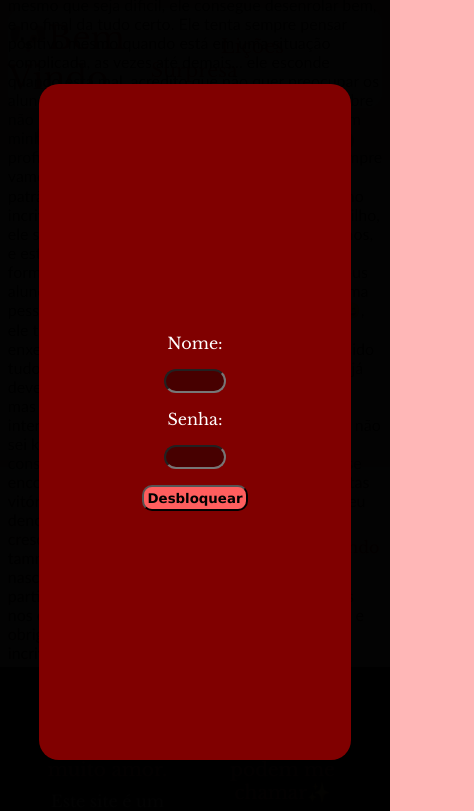
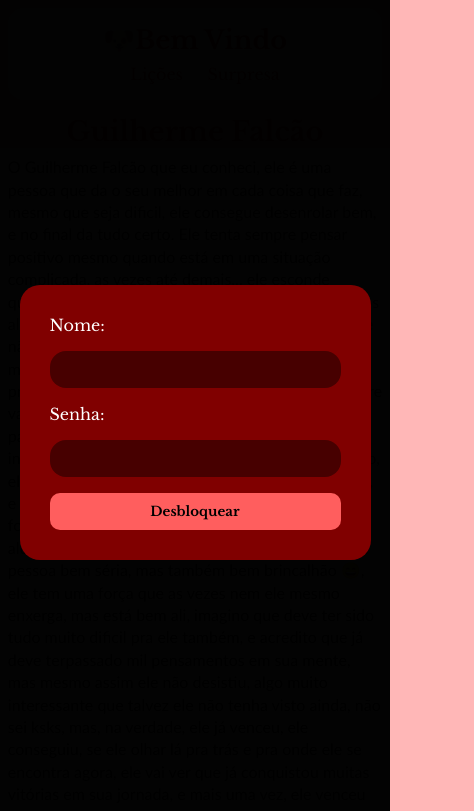
Before and after one commit to cibelly-s/Projeto-GG, a plain HTML site: page HTML/falcao.html in a window 390 px wide. Shown: the top 811 px of the page, 474 px wide, since content can reach past the window. Drawn offline with nearby package versions, Linux system fonts and the light colour scheme.

Commit message:
projeto-GG

```diff
--- a/CSS/escondido.css
+++ b/CSS/escondido.css
@@ -8,7 +8,7 @@
 
 html,body{
   height:100%;
-  background:linear-gradient(180deg,#071020 0%, #0f1724 100%);
+  background:linear-gradient(180deg,#330000 0%, #4d0000 100%);
   color:#e6eef8;
   -webkit-font-smoothing:antialiased;
 }
--- a/CSS/falcao.css
+++ b/CSS/falcao.css
@@ -1,24 +1,23 @@
 @import url('https://fonts.googleapis.com/css2?family=Libre+Baskerville:ital,wght@0,400;0,700;1,400&display=swap');
 
 * {
-    margin: 0%;
-    padding: 0%;
+    margin: 0;
+    padding: 0;
     box-sizing: border-box;
     font-family: "Libre Baskerville", serif;
-    font-weight: 400;
-    font-style: normal;
 }
 
+/* CORPO */
 body {
-    /* aqui estou mexendo no corpo do site */
     background-color: rgb(255, 183, 183);
-
+    display: grid;
 }
 
+/* ---------- TELA DE SENHA ---------- */
+
 #container-senha {
-    display: flex;
-    justify-content: center;
-    align-items: center;
+    display: grid;
+    place-items: center; /* centraliza perfeitamente */
     position: fixed;
     width: 100%;
     height: 100%;
@@ -29,13 +28,12 @@ body {
 
 #container-formulario {
     display: flex;
-    width: 80%;
-    height: 80%;
+    width: 90%;
+    max-width: 420px;
+    padding: 30px;
     border-radius: 20px;
     background-color: rgb(128, 0, 0);
     color: white;
-    align-items: center;
-    justify-content: center;
     flex-direction: column;
     gap: 16px;
 }
@@ -44,47 +42,77 @@ body {
     background-color: rgb(255, 94, 94);
     color: #000000;
     border-radius: 10px;
-    padding: 1%;
-    font-family: 'Lucida Sans', 'Lucida Sans Regular', 'Lucida Grande', 'Lucida Sans Unicode', Geneva, Verdana, sans-serif;
+    padding: 10px 16px;
     font-weight: 900;
+    border: none;
+    cursor: pointer;
 }
 
+/* inputs */
 #senha,
 #nome {
     background-color: #470000;
-    color: rgb(255, 255, 255);
+    color: #ffffff;
     border-radius: 16px;
-    width: 20%;
-    padding: 0.50%;
+    width: 100%;
+    padding: 10px;
+    border: none;
 }
 
+/* ---------- HEADER ---------- */
+
 header {
-    /* aqui estou mexendo no menu principal do site */
     display: flex;
-    background-color: rgb(255, 255, 255);
+    background-color: #ffffff;
     justify-content: center;
     align-items: center;
     border-radius: 16px;
     width: 96%;
     height: 100px;
-    margin-top: 2%;
-    margin-left: 2%;
-    margin-right: 2%;
+    margin: 2% auto;
+    padding: 0 20px;
+    flex-wrap: wrap;
+    text-align: center;
 }
 
 header h1 {
-    /* aqui estou mexendo no titulo que está dentro do header */
     color: #bd0000;
+    font-size: 2em;
+}
 
+nav {
+    margin-top: 8px;
 }
 
 nav a {
-    /* aqui no a href que se encontra dentro do nav localizado no header */
     color: #bd0000;
     text-decoration: none;
     font-size: 1.2em;
-    margin-right: 70px;
+    margin-right: 40px;
 }
+
+nav a:last-child {
+    margin-right: 0;
+}
+
+/* ajustes para telas pequenas */
+@media (max-width: 600px) {
+    nav a {
+        margin-right: 20px;
+        font-size: 1em;
+    }
+
+    header {
+        height: auto;
+        padding: 16px;
+    }
+
+    header h1 {
+        font-size: 1.6em;
+    }
+}
+
+/* ---------- TÍTULOS ---------- */
 
 h2 {
     margin-top: 2%;
@@ -93,12 +121,21 @@ h2 {
     text-align: center;
 }
 
+@media (max-width: 600px) {
+    h2 {
+        font-size: 1.7em;
+        padding: 0 10px;
+    }
+}
+
+/* ---------- SEÇÕES ---------- */
+
 .container {
     background-color: #ffffff;
     width: 100%;
-    height: 300px;
+    min-height: 300px;
     padding: 2%;
-    display: flex;
+    display: grid;
     align-items: center;
     gap: 20px;
     margin-bottom: 2%;
@@ -106,29 +143,38 @@ h2 {
 
 .container p {
     font-family: 'Gill Sans', 'Gill Sans MT', Calibri, 'Trebuchet MS', sans-serif;
+    line-height: 1.4;
 }
 
 .ola {
     background-color: #ffcccc;
     color: #b30000;
     width: 100%;
-    height: 200px;
+    min-height: 200px;
     padding: 2%;
     display: flex;
     align-items: center;
     gap: 20px;
     margin-top: 2%;
+    flex-wrap: wrap;
 }
 
 .ola p {
-    margin-left: 14%;
+    margin-left: 0;
 }
 
+@media (max-width: 600px) {
+    .ola {
+        text-align: center;
+        justify-content: center;
+    }
+}
+
+/* ---------- FOOTER ---------- */
 
 footer {
     background-color: #1a1a1a;
     color: #f2f2f2;
-    font-family: 'Arial', sans-serif;
     padding: 30px 20px 10px 20px;
     text-align: center;
 }
@@ -144,6 +190,7 @@ footer {
 .footer-table td {
     vertical-align: top;
     padding: 15px;
+    word-wrap: break-word;
 }
 
 .footer-table h3 {
@@ -167,3 +214,12 @@ footer {
     color: #ff6b6b;
     font-weight: bold;
 }
+
+/* footer responsivo */
+@media (max-width: 600px) {
+    .footer-table td {
+        display: block;
+        width: 100%;
+        text-align: left;
+    }
+}
--- a/CSS/style.css
+++ b/CSS/style.css
@@ -15,6 +15,79 @@ body {
 
 }
 
+/* Tela que tampa tudo */
+#lock-screen {
+    position: fixed;
+    top: 0;
+    left: 0;
+    width: 100vw;
+    height: 100vh;
+    background: black; /* fundo escuro */
+    display: flex;
+    justify-content: center;
+    align-items: center;
+    z-index: 9999; /* fica por cima de absolutamente tudo */
+}
+
+/* Caixinha central */
+.login-box {
+    background: #fff;
+    padding: 30px;
+    border-radius: 10px;
+    width: 300px;
+    text-align: center;
+    box-shadow: 0 0 20px rgba(0,0,0,0.4);
+}
+
+/* Inputs */
+.login-box input {
+    width: 100%;
+    padding: 10px;
+    margin: 10px 0;
+    border-radius: 6px;
+    border: 1px solid #ccc;
+    font-size: 16px;
+}
+
+/* Botão */
+.login-box button {
+    width: 100%;
+    padding: 12px;
+    background: #2b70f7;
+    color: white;
+    border: none;
+    font-size: 16px;
+    border-radius: 6px;
+    cursor: pointer;
+}
+
+.login-box button:hover {
+    background: #1e54b6;
+}
+
+.dica1{
+    font-size: 14px;
+    padding-top: 2%;
+    color: #bd0000;
+}
+
+.dica2{
+    font-size: 14px;
+    color: #b30000;
+}
+
+.conteudo{
+    display: flex;
+    justify-content: center;
+    align-items: center;
+    position: fixed;
+    width: 100%;
+    height: 100%;
+    background-color: rgba(245, 244, 244, 0.99);
+    top: 0;
+    left: 0;
+}
+
 header {
     /* aqui estou mexendo no menu principal do site */
     display: flex;
@@ -29,11 +102,11 @@ header {
     margin-right: 2%;
 }
 
-header h1 {
+header h1 a {
     /* aqui estou mexendo no titulo que está dentro do header */
     color: #bd0000;
     padding: 3%;
-
+    text-decoration: none;
 }
 
 nav a {
```
Also changed, not shown: HTML/escondido.html (+4 -5 lines), JS/escondido.js (+56 -53 lines), JS/script.js (added, +21 -0 lines), index.html (+26 -4 lines).
